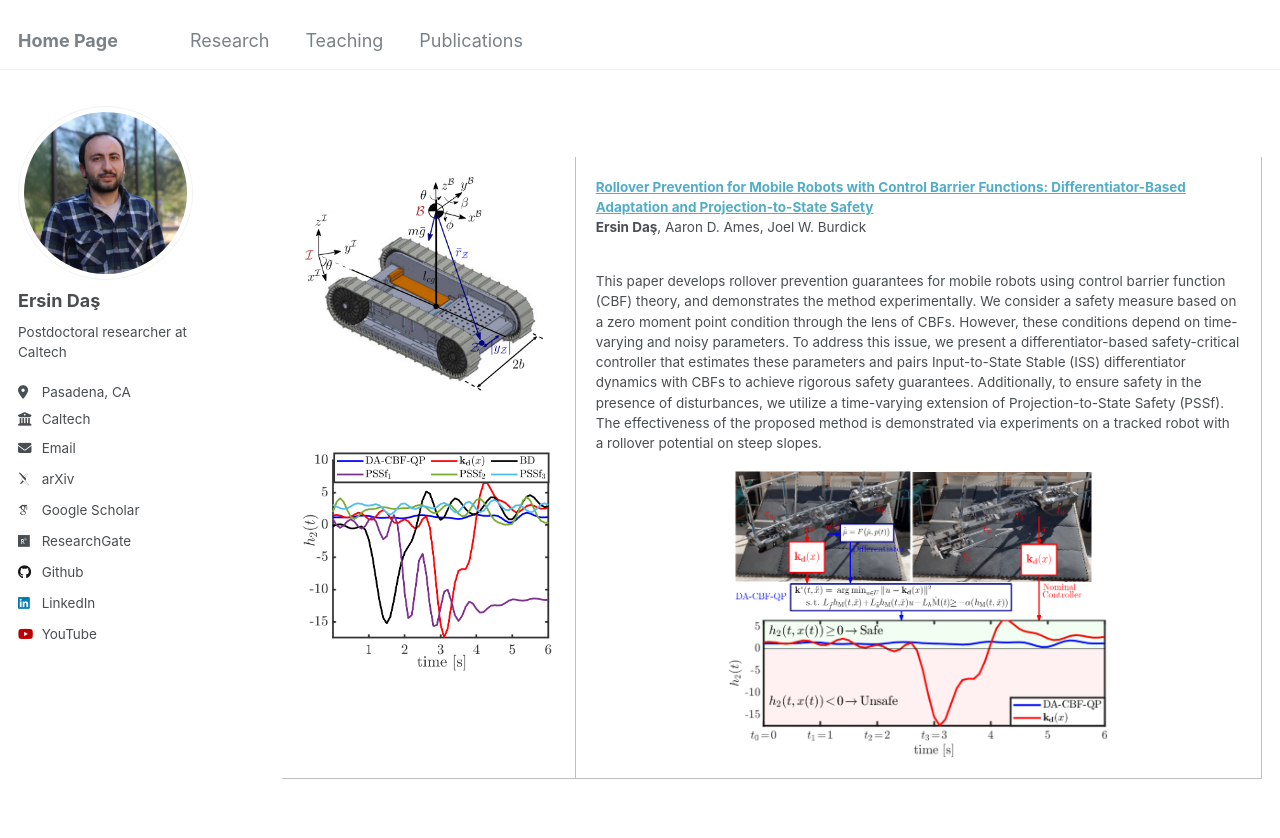
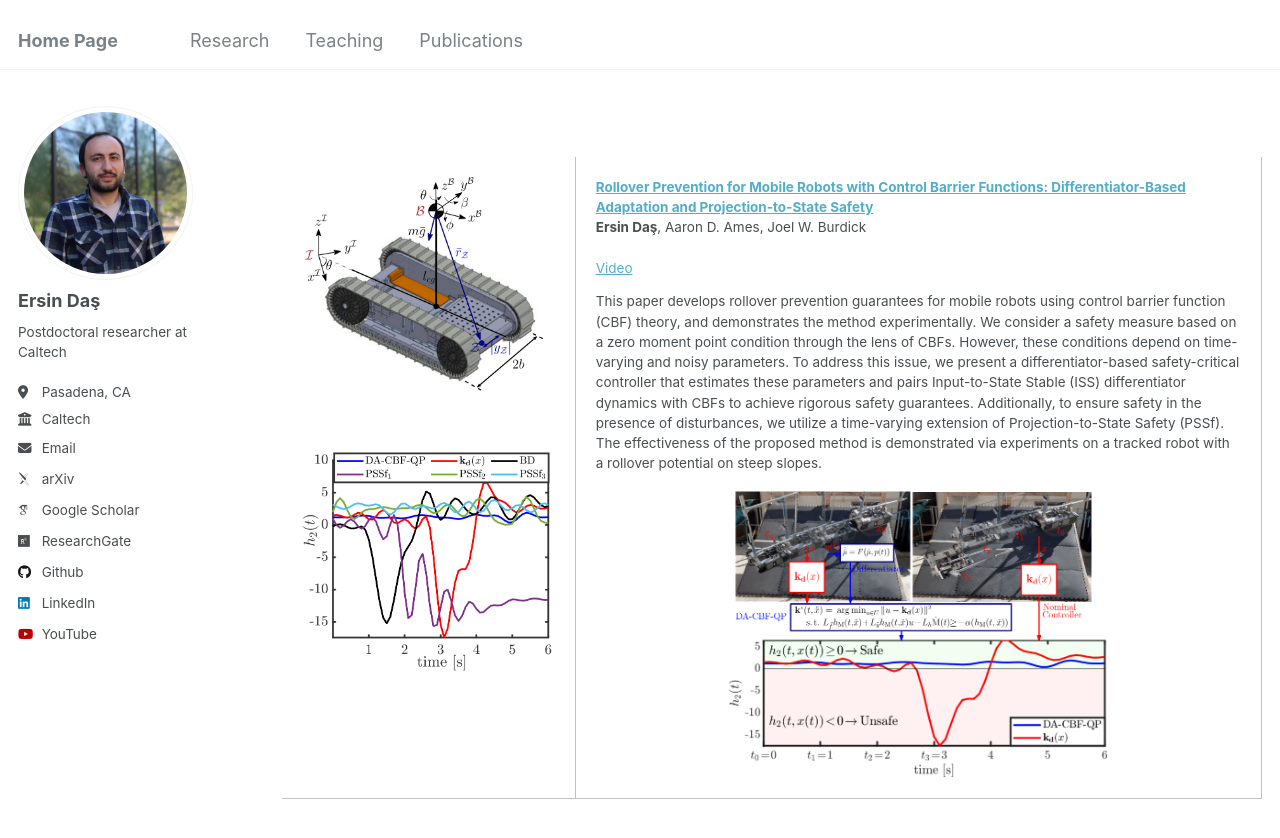
Before and after one commit to ersindas/ersindas.github.io, a Jekyll site: the page built from _pages/Research.md, in a window 1280 px wide and 900 px high, scrolled down 682 px. Shown: the top 838 px of the window. Built offline with Jekyll 4.4.1, drawn with Linux system fonts in a browser that asks for light colours; some web fonts are replaced.

Commit message:
Update Research.md

```diff
--- a/_pages/Research.md
+++ b/_pages/Research.md
@@ -53,6 +53,7 @@ author_profile: true
              <strong>Ersin Daş</strong>, Aaron D. Ames, Joel W. Burdick
               <br>
               <br>
+              <a href="https://youtu.be/Ekek2ikFU24">Video</a>
 <!--               href="https://arxiv.org/pdf/2401.01881">Paper</a>
               <p></p> -->
               <p>This paper develops rollover prevention guarantees for mobile robots using control barrier function (CBF) theory, and demonstrates the method experimentally. We consider a safety measure based on a zero moment point condition through the lens of CBFs. However, these conditions depend on time-varying and noisy parameters. To address this issue, we present a differentiator-based safety-critical controller that estimates these parameters and pairs Input-to-State Stable (ISS) differentiator dynamics with CBFs to achieve rigorous safety guarantees. Additionally, to ensure safety in the presence of disturbances, we utilize a time-varying extension of Projection-to-State Safety (PSSf). The effectiveness of the proposed method is demonstrated via experiments on a tracked robot with a rollover potential on steep slopes.</p>
```
